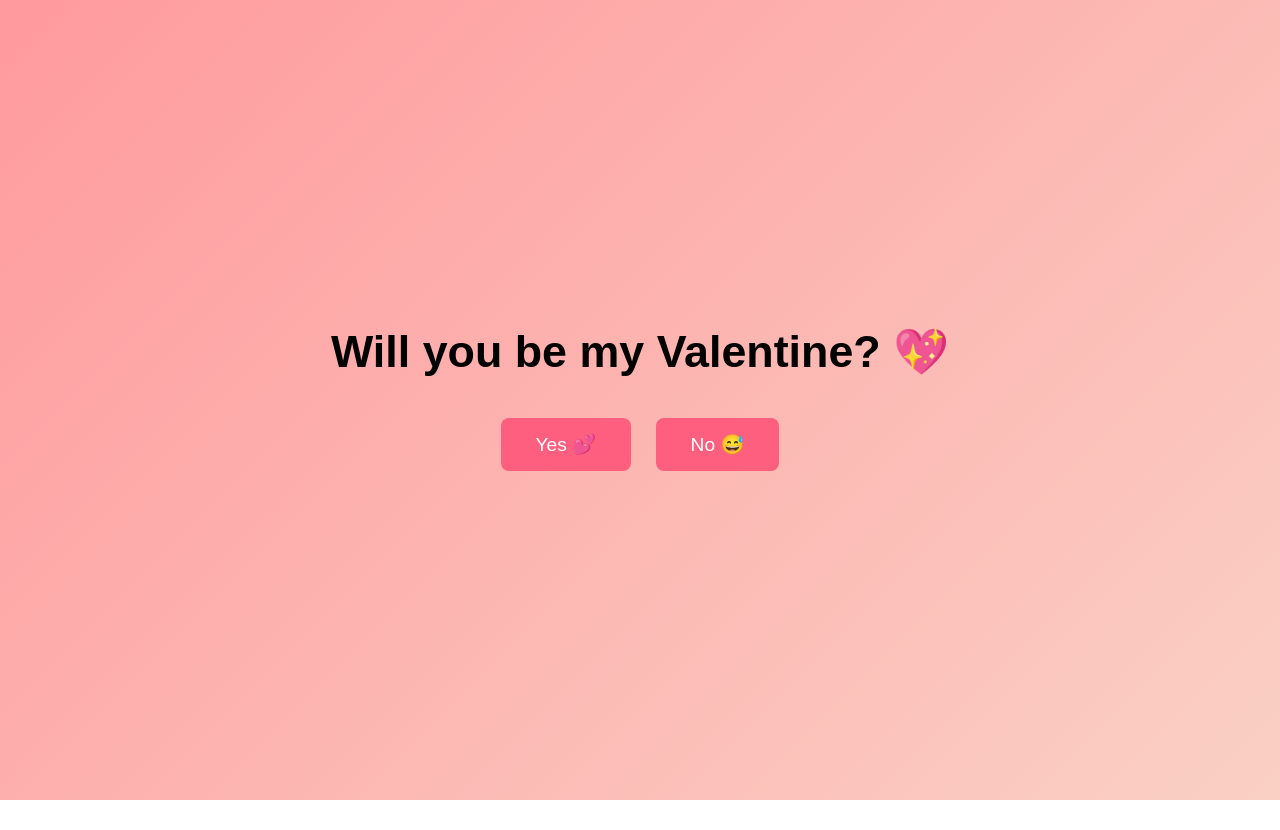
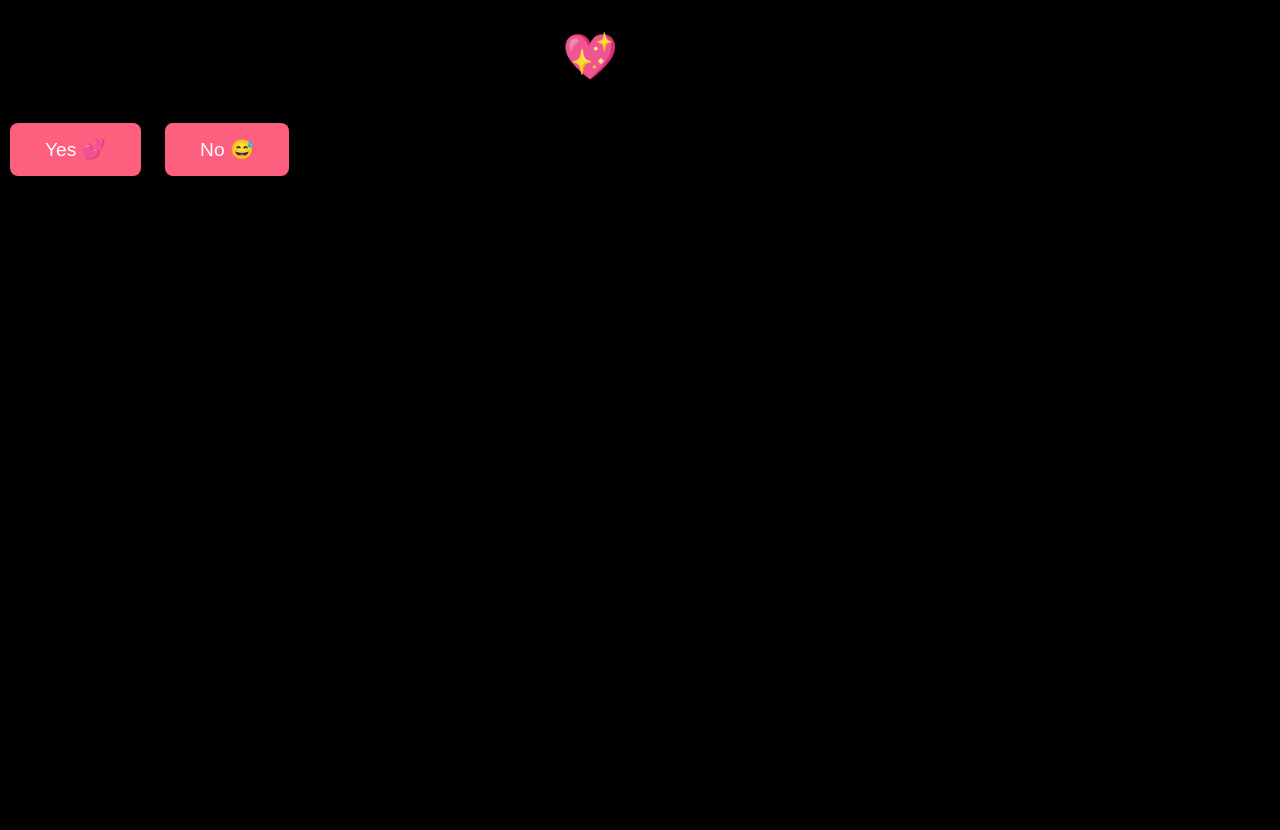
Before and after one commit to thuveekaran/valentine, a plain HTML site: page index.html in a window 1280 px wide. Before the commit the page ends 800 px from the top, so only its background shows below. Drawn offline with Linux system fonts and the light colour scheme.

Commit message:
Refactor styles and background handling in index.html

```diff
--- a/index.html
+++ b/index.html
@@ -6,18 +6,13 @@
 
     <style>
         body {
-            background: linear-gradient(135deg, #ff9a9e, #fad0c4);
+    background-color: black;
+    background-size: cover;
+    background-position: center;
+    background-repeat: no-repeat;
     font-family: Arial, Helvetica, sans-serif;
     height: 100vh;
     margin: 0;
-
-            display: flex;
-            flex-direction: column;
-            justify-content: center;
-            align-items: center;
-
-            text-align: center;
-            transition: background 1s ease-in-out;
 }
 
         h1 {
@@ -76,8 +71,10 @@
            if (choice === "yes") {
     msg.innerHTML = "You’ve won my heart ❤️🎆";
 
-                document.body.style.background =
-                    "url('fireworks.gif') center / cover no-repeat";
+    document.body.style.backgroundImage = "url('fireworks.gif')";
+    document.body.style.backgroundSize = "cover";
+    document.body.style.backgroundPosition = "center";
+    document.body.style.backgroundRepeat = "no-repeat";
 }
             else {
                 if (noCount < noReplies.length) {
```
Lines whose indentation alone changed are shown as unchanged.
